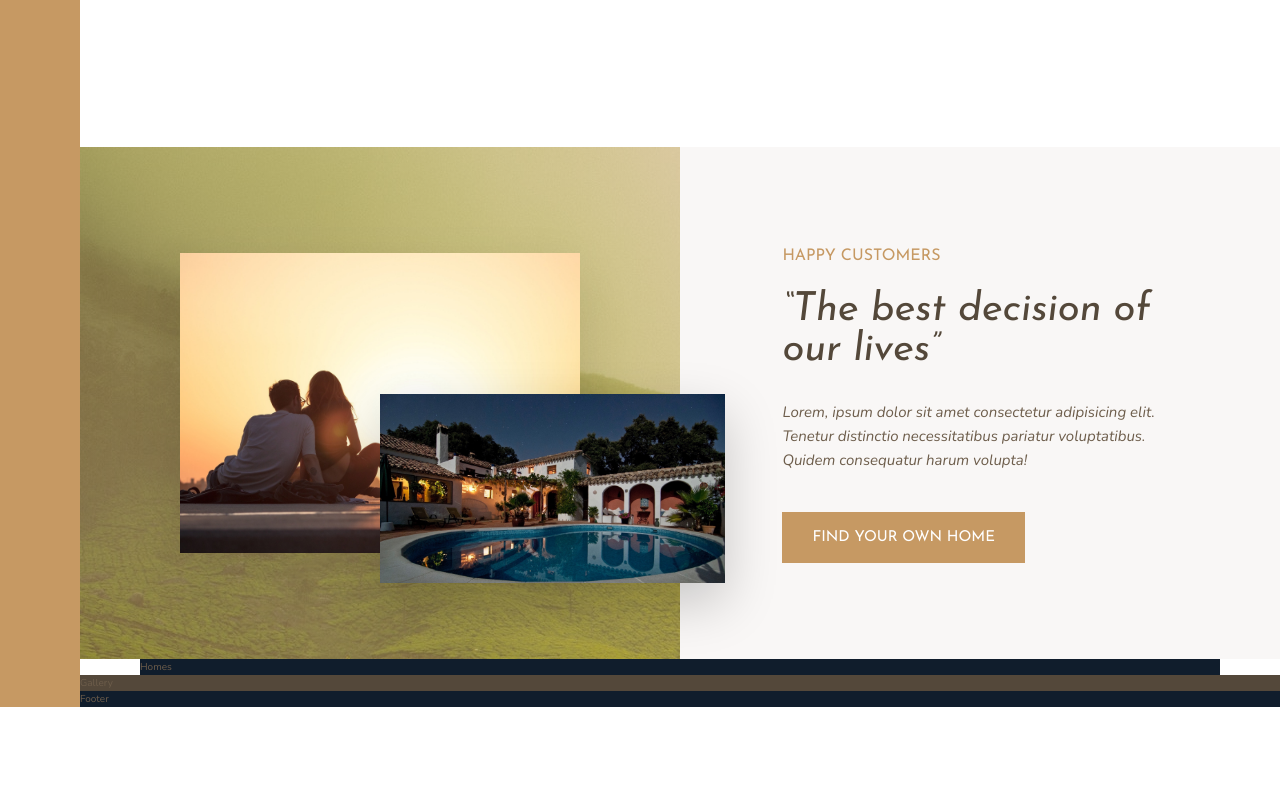
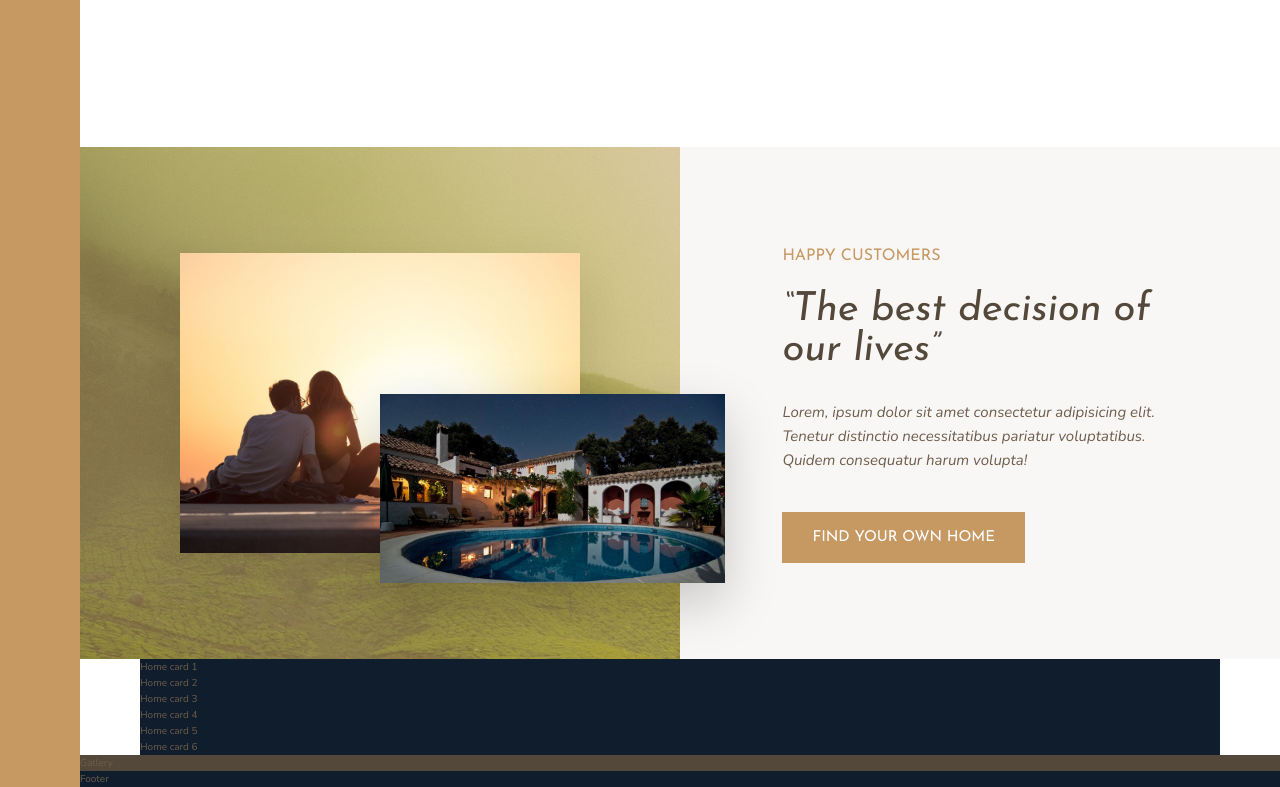
Before and after one commit to JK1320/nexter-css-grid, a website: page index.html in a window 1280 px wide. Shown: the part 1161-1948 px from the top of the page. Before the commit the page ends 1868 px from the top, so only its background shows below. Drawn offline with nearby package versions, Linux system fonts and the light colour scheme.

Commit message:
added 6 div in homes section

```diff
--- a/index.html
+++ b/index.html
@@ -92,7 +92,12 @@
             <button class="btn">Find your own home</button>
         </div>
         <section class="homes">
-            Homes
+            <div class="home">Home card 1</div>
+            <div class="home">Home card 2</div>
+            <div class="home">Home card 3</div>
+            <div class="home">Home card 4</div>
+            <div class="home">Home card 5</div>
+            <div class="home">Home card 6</div>
         </section>
         <section class="gallery">
             Gallery
```
